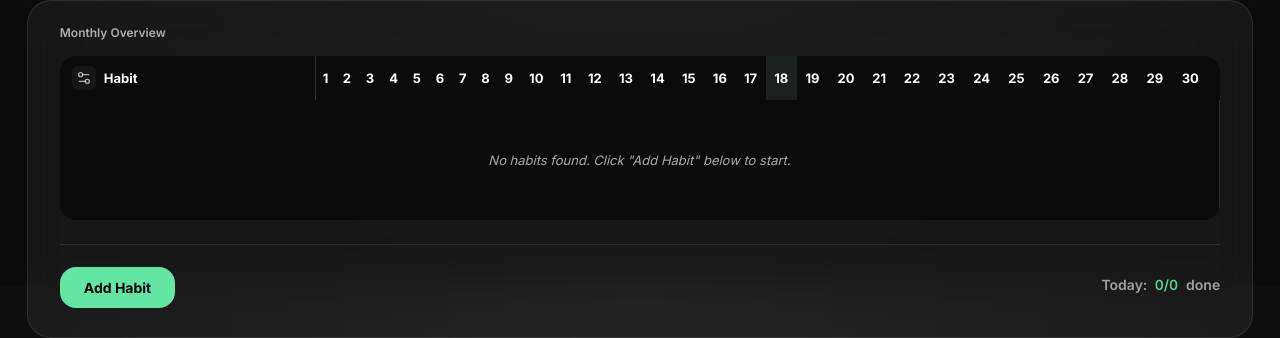
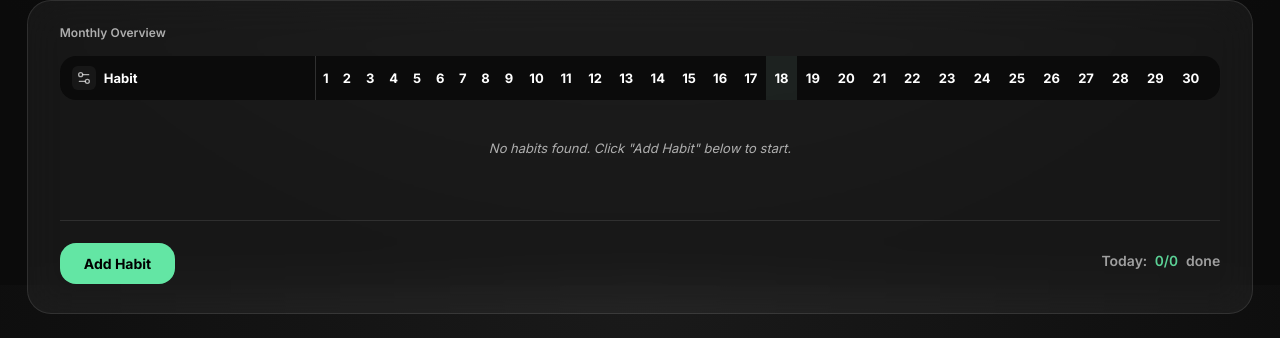
Before and after one commit to Rohith-Yetigadda/Projects, a React (Vite) app in the folder NXUS/: page / in a window 1280 px wide. Shown: the part 515-853 px from the top of the page. Built offline with nearby package versions, Linux system fonts and the light colour scheme; no server answers; the database is empty; sample sign-in values are in the browser's storage.

Commit message:
fix(ui): move empty state outside of horizontal table wrapper

```diff
--- a/NXUS/src/components/HabitTable.jsx
+++ b/NXUS/src/components/HabitTable.jsx
@@ -94,26 +94,8 @@ function HabitTable({
           </thead>
 
           <tbody id="habitBody">
-            {habits.length === 0 ? (
-              <tr>
-                <td colSpan={2 + totalDays + 3} style={{ padding: 0, height: '120px', borderBottom: 'none' }}>
-                  <div style={{
-                    position: 'sticky',
-                    left: '50%',
-                    transform: 'translateX(-50%)',
-                    display: 'inline-block',
-                    color: 'var(--muted)',
-                    fontStyle: 'italic',
-                    padding: '40px 20px',
-                    whiteSpace: 'nowrap'
-                  }}>
-                    No habits found. Click "Add Habit" below to start.
-                  </div>
-                </td>
-              </tr>
-            ) : (
-              habits.map((habit, habitIndex) => {
-                const { pct, isNeg } = getProgress(habit)
+            {habits.map((habit, habitIndex) => {
+              const { pct, isNeg } = getProgress(habit)
                 const rowClass = [
                   habitIndex === lastAddedHabitIndex ? 'row-enter-anim' : '',
                   habitIndex === deletingRowIndex    ? 'row-exit-anim'  : '',
@@ -251,11 +233,22 @@ function HabitTable({
                   </td>
                 </tr>
               )
-            })
-            )}
+            })}
           </tbody>
         </table>
       </div>
+
+      {habits.length === 0 && (
+        <div style={{
+          padding: '40px 20px',
+          textAlign: 'center',
+          color: 'var(--muted)',
+          fontStyle: 'italic',
+          width: '100%',
+        }}>
+          No habits found. Click "Add Habit" below to start.
+        </div>
+      )}
 
       <ConfirmModal
         isOpen={deleteTargetIndex != null}
```
